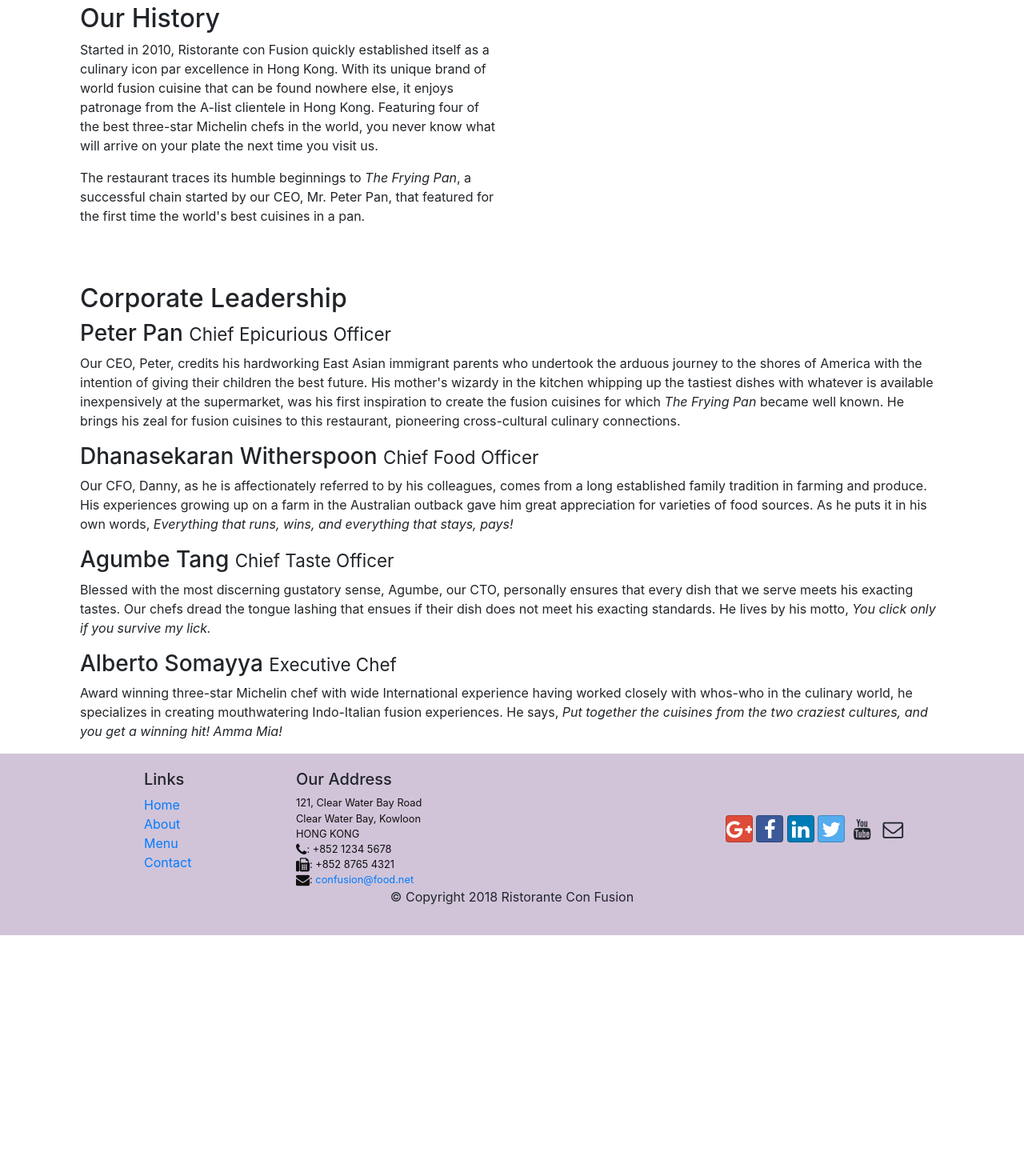
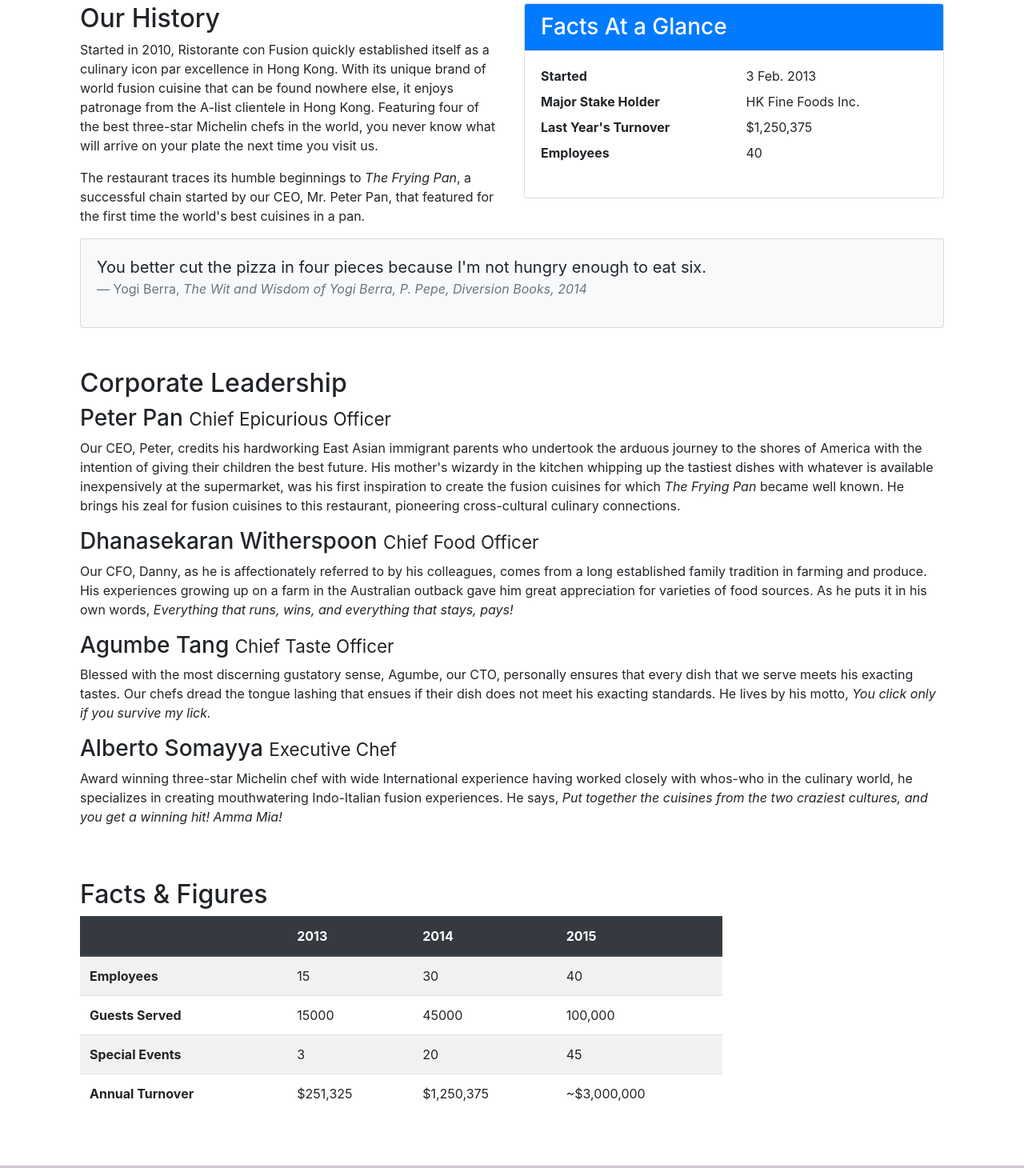
Before and after one commit to raoulsuli/Bootstrap-Webpage, a website: page aboutus.html in a window 1280 px wide. Shown: the part 511-1971 px from the top of the page at 80% size. Before the commit the page ends 1680 px from the top, so only its background shows below. Drawn offline with nearby package versions, Linux system fonts and the light colour scheme.

Commit message:
Added tables and cards to "About Us"

```diff
--- a/aboutus.html
+++ b/aboutus.html
@@ -63,7 +63,30 @@
                 <p>Started in 2010, Ristorante con Fusion quickly established itself as a culinary icon par excellence in Hong Kong. With its unique brand of world fusion cuisine that can be found nowhere else, it enjoys patronage from the A-list clientele in Hong Kong.  Featuring four of the best three-star Michelin chefs in the world, you never know what will arrive on your plate the next time you visit us.</p>
                 <p>The restaurant traces its humble beginnings to <em>The Frying Pan</em>, a successful chain started by our CEO, Mr. Peter Pan, that featured for the first time the world's best cuisines in a pan.</p>
             </div>
-            <div>
+            <div class="col-sm">
+                <div class="card">
+                    <h3 class="card-header bg-primary text-white">Facts At a Glance</h3>
+                    <div class="card-body">
+                        <dl class="row">
+                            <dt class="col-6">Started</dt>
+                            <dd class="col-6">3 Feb. 2013</dd>
+                            <dt class="col-6">Major Stake Holder</dt>
+                            <dd class="col-6">HK Fine Foods Inc.</dd>
+                            <dt class="col-6">Last Year's Turnover</dt>
+                            <dd class="col-6">$1,250,375</dd>
+                            <dt class="col-6">Employees</dt>
+                            <dd class="col-6">40</dd>
+                        </dl>
+                    </div>
+                </div>
+            </div>
+            <div class="col-12">
+                <div class="card card-body bg-light">
+                    <blockquote class="blockquote">
+                        <p class="mb-0">You better cut the pizza in four pieces because I'm not hungry enough to eat six.</p>
+                        <footer class="blockquote-footer">Yogi Berra, <cite title="Source Title">The Wit and Wisdom of Yogi Berra, P. Pepe, Diversion Books, 2014</cite></footer>
+                    </blockquote>
+                </div>
             </div>
         </div>
 
@@ -82,7 +105,50 @@
                 <p class="d-none d-sm-block">Award winning three-star Michelin chef with wide International experience having worked closely with whos-who in the culinary world, he specializes in creating mouthwatering Indo-Italian fusion experiences. He says, <em>Put together the cuisines from the two craziest cultures, and you get a winning hit! Amma Mia!</em></p>
             </div>
        </div>
-
+       <div class="row row-content">
+           <div class="col-12 col-sm-9">
+               <h2>Facts &amp; Figures</h2>
+                <div class="table-responsive">
+                    <table class="table table-striped">
+                        <thead class="thead-dark">
+                            <tr>
+                                <th>&nbsp;</th>
+                                <th>2013</th>
+                                <th>2014</th>
+                                <th>2015</th>
+                            </tr>
+                        </thead>
+                        <tbody>
+                            <tr>
+                                <th>Employees</th>
+                                <td>15</td>
+                                <td>30</td>
+                                <td>40</td>
+                            </tr>
+                            <tr>
+                                <th>Guests Served</th>
+                                <td>15000</td>
+                                <td>45000</td>
+                                <td>100,000</td>
+                            </tr>
+                            <tr>
+                                <th>Special Events</th>
+                                <td>3</td>
+                                <td>20</td>
+                                <td>45</td>
+                            </tr>
+                            <tr>
+                                <th>Annual Turnover</th>
+                                <td>$251,325</td>
+                                <td>$1,250,375</td>
+                                <td>~$3,000,000</td>
+                            </tr>
+                        </tbody>
+                    </table>
+                </div>
+           </div>
+           <div class="col-12 col-sm-3"></div>
+       </div>
     </div>
 
     <footer class="footer">
```
